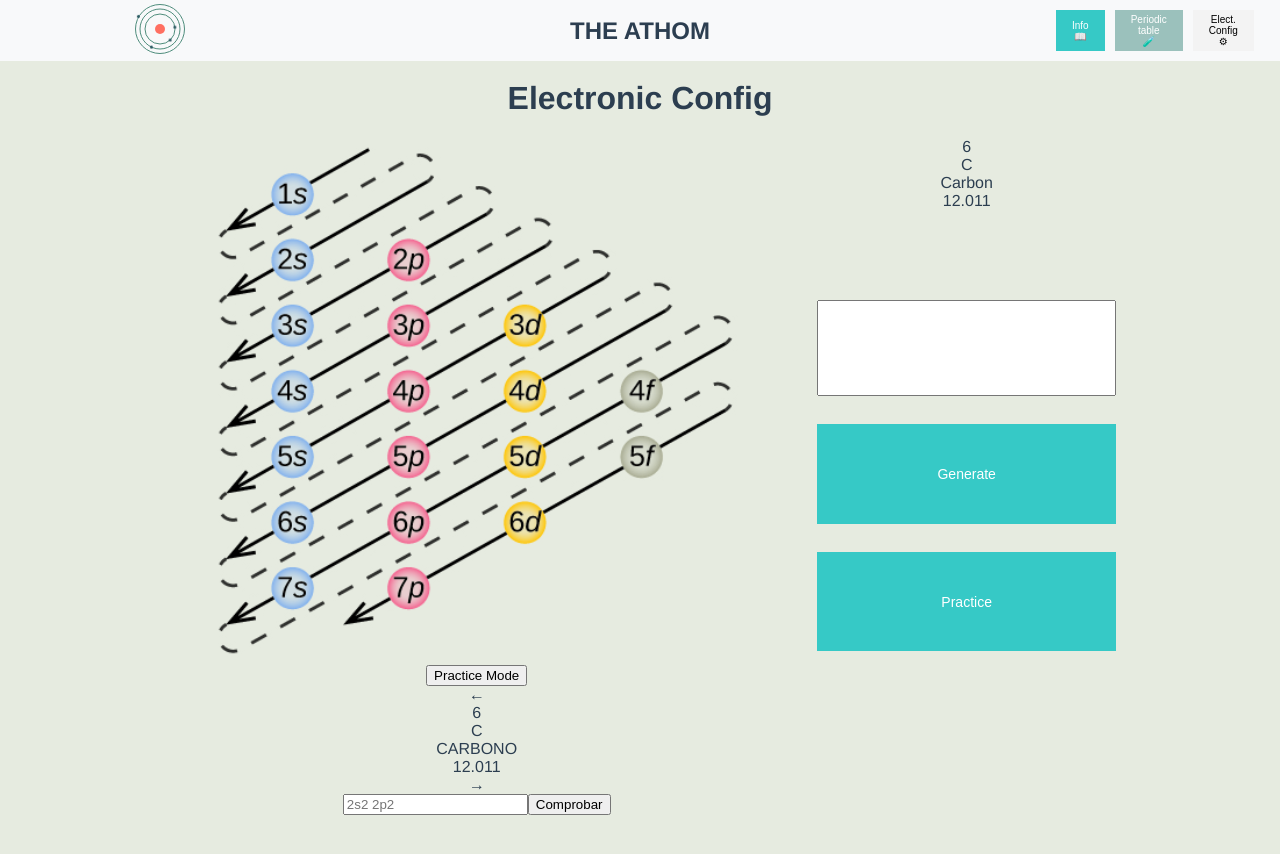
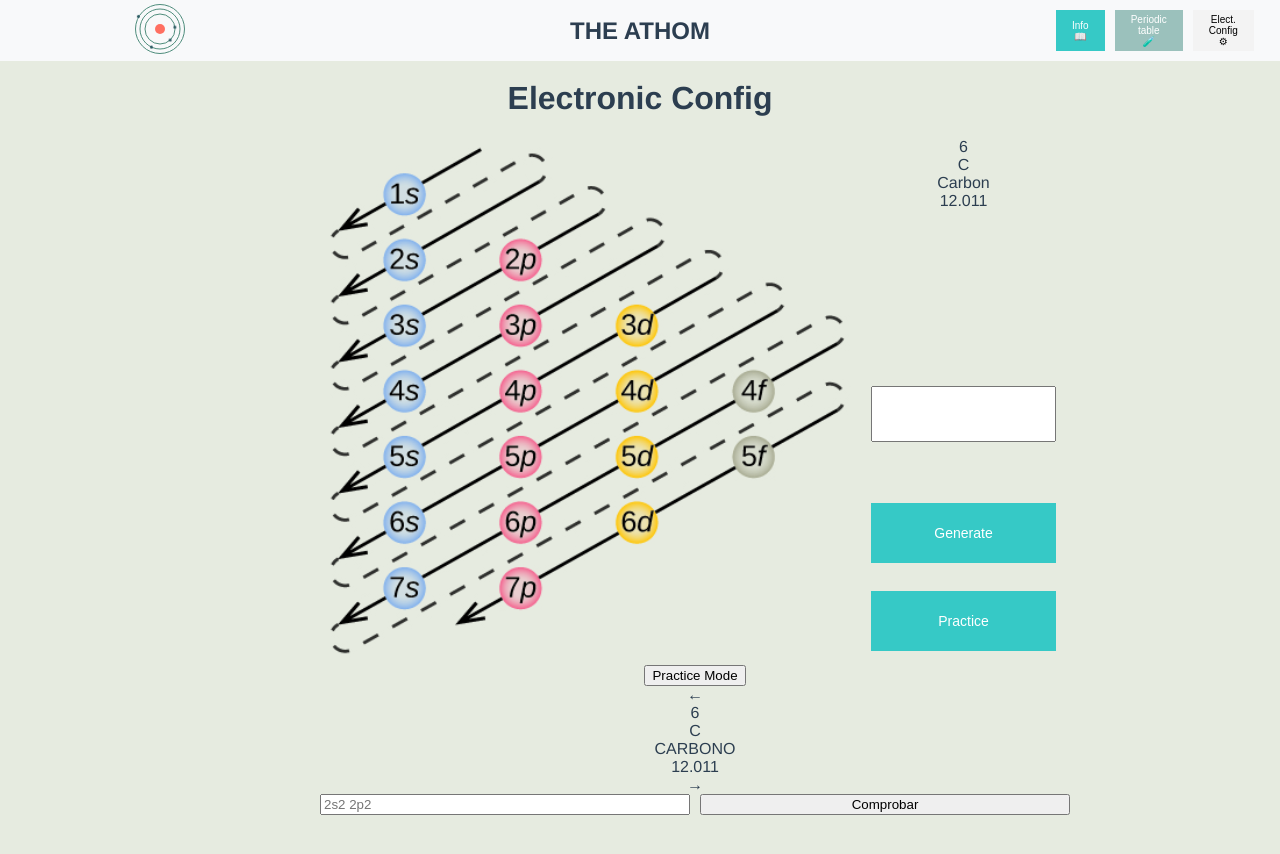
Before and after one commit to ricardoMogas/chemistry-project, a Vue app: page / in a window 1280 px wide. Both pictures are taken after a click on the button "Elect. Config ⚙". Shown: the top 854 px of the page. Built offline with nearby package versions, Linux system fonts and the light colour scheme.

Commit message:
Modificaciones de grid Confg-elect

```diff
--- a/src/Pages/ElectronicConfigView.vue
+++ b/src/Pages/ElectronicConfigView.vue
@@ -10,11 +10,11 @@
           <div class="name">Carbon</div>
           <div class="atomic-mass">12.011</div>
         </div>
-        <input type="text">
-        <SButton>Generate</SButton>
-        <SButton>Practice</SButton>
+        <input type="text" style="height: 50px;">
+        <SButton height="60">Generate</SButton>
+        <SButton height="60">Practice</SButton>
       </div>
-      <div modes-grid>
+      <div class="modes-grid">
         <button class="practice-mode">Practice Mode</button>
         <div class="boxes">
           <div class="box">←</div>
@@ -55,16 +55,18 @@ export default class PeriodicTableView extends Vue {
   display: grid;
   grid-template-columns: 2fr 1fr;
   grid-template-rows: 2fr 1fr;
-  margin: 0 150px;
+  margin: 0 25%;
 }
 
 .config-grid {
   display: grid;
-  grid-column: 2 / 3;
+  grid-template-rows: 2fr 1fr;
+  gap: none;
 }
 
 .config-grid input {
   margin: 14px;
+  grid-row: 2 / 3;
 }
 .config-grid button {
   margin: 14px;
@@ -75,6 +77,16 @@ export default class PeriodicTableView extends Vue {
   width: auto;
   height: auto;
   margin: 0 auto;
+}
+
+.input-container {
+  display: grid;
+  grid-template-columns: 1fr 1fr;
+  gap: 10px;
+}
+
+.modes-grid {
+  grid-column: 1 / 3;
 }
 
 
--- a/src/components/S-Button.vue
+++ b/src/components/S-Button.vue
@@ -1,11 +1,11 @@
 <template>
-    <button :class="[buttonClass, sizeClass, animationClass]" @click="handleClick">
+    <button :class="[buttonClass, sizeClass, animationClass]" @click="handleClick" :style="buttonStyle">
         <slot></slot>
     </button>
 </template>
 
 <script lang="ts">
-import { defineComponent, PropType } from 'vue';
+import { defineComponent, h, PropType } from 'vue';
 
 export default defineComponent({
     name: 'S-Button',
@@ -21,6 +21,14 @@ export default defineComponent({
         animation: {
             type: Boolean,
             default: true
+        },
+        width: {
+            type: String,
+            default: null
+        },
+        height: {
+            type: String,
+            default: null
         }
     },
     computed: {
@@ -32,6 +40,12 @@ export default defineComponent({
         },
         animationClass(): string {
             return this.animation ? 'btn' : 'btn_no-animation';
+        },
+        buttonStyle(): object {
+            return {
+                width: this.width ? `${this.width}px` : 'auto',
+                height: this.height ? `${this.height}px` : 'auto'
+            };
         }
     },
     methods: {
@@ -65,7 +79,6 @@ export default defineComponent({
 /* Tamaños de letra */
 .size-small {
     font-size: 10px;
-
 }
 
 .size-medium {
```
Also changed, not shown: src/components/Element-Symbol.vue (added, +38 -0 lines).
